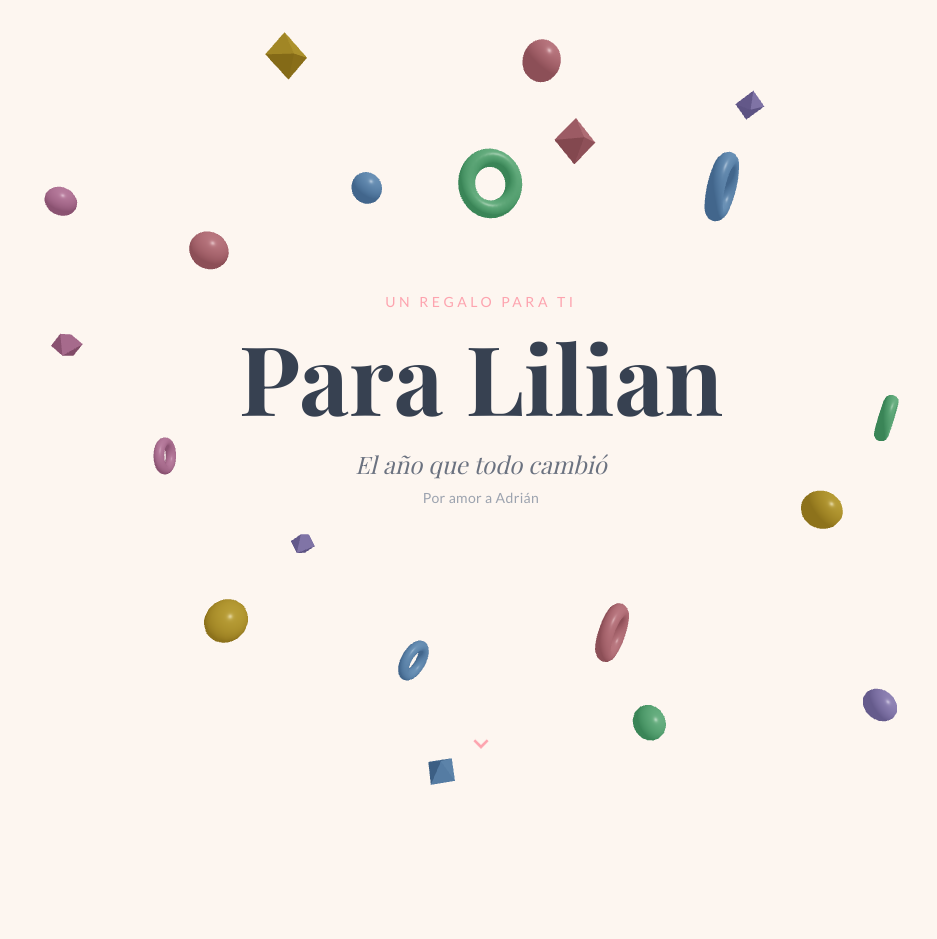
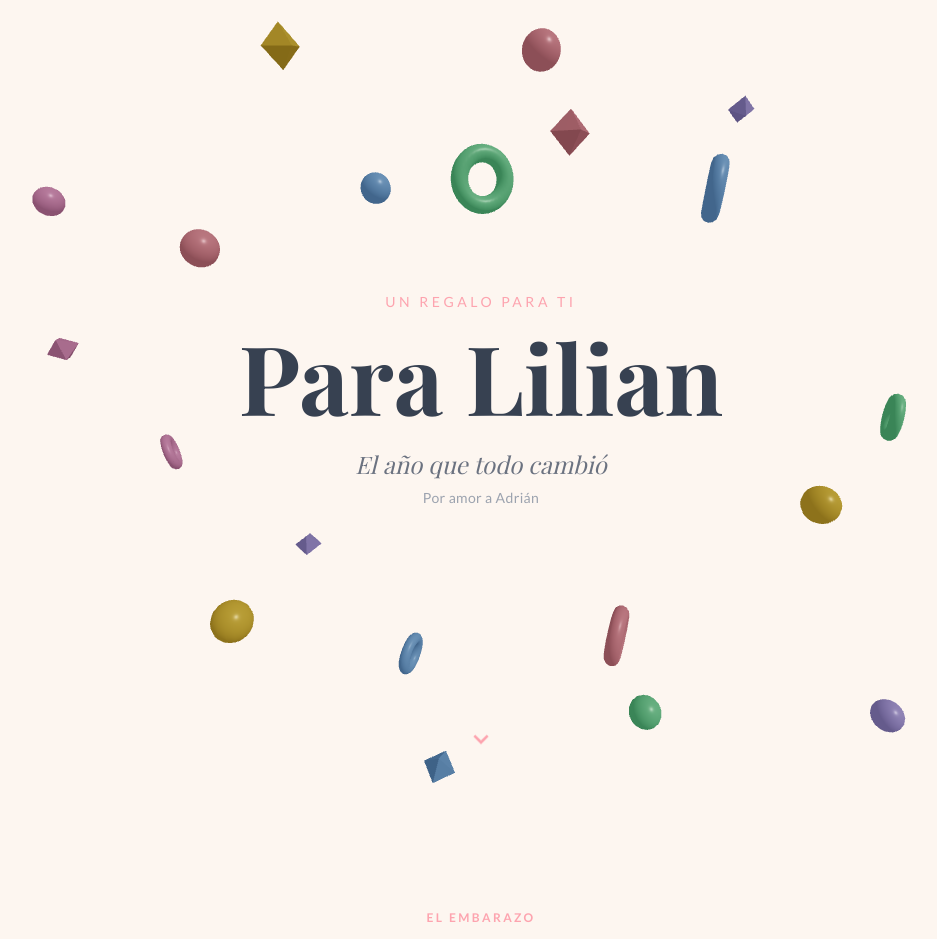
Before and after one commit to bryancondor/first-time-mom, a React (Vite) app: page / in a window 1280 px wide. Shown: the top 939 px of the page, without its empty margins (159-1096 px from the left). Before the commit the page ends 800 px from the top, so only its background shows below. Built offline with nearby package versions, Linux system fonts and the light colour scheme; a web font is replaced by a local one.

Commit message:
feat: wire all 6 journey sections in App

```diff
--- a/src/App.jsx
+++ b/src/App.jsx
@@ -1,5 +1,7 @@
 import FloatingScene from './components/FloatingScene'
 import Hero from './components/Hero'
+import JourneySection from './components/JourneySection'
+import { sections } from './data/journey'
 
 export default function App() {
   return (
@@ -7,6 +9,9 @@ export default function App() {
       <FloatingScene />
       <div className="relative" style={{ zIndex: 1 }}>
         <Hero />
+        {sections.map(section => (
+          <JourneySection key={section.id} section={section} />
+        ))}
       </div>
     </div>
   )
```
